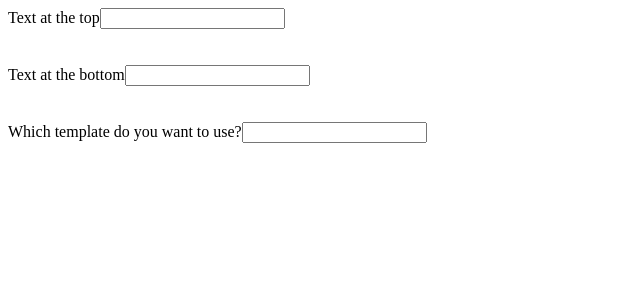
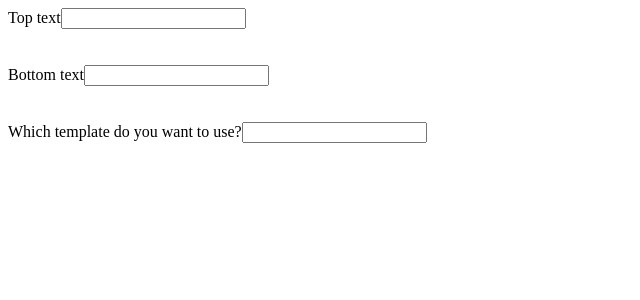
Before and after one commit to martfojt/react-meme-generator, a React app: page / in a window 1280 px wide. Shown: the top 300 px of the page, without its empty margins (0-640 px from the left). Built offline with nearby package versions, Linux system fonts and the light colour scheme.

Commit message:
Edit labels to match the assignment

```diff
--- a/src/App.js
+++ b/src/App.js
@@ -3,10 +3,10 @@ import InputField from './components.js';
 export default function App() {
   return (
     <div>
-      <InputField label="Text at the top" inputId="topInput" />
+      <InputField label="Top text" inputId="topInput" />
       <br />
       <br />
-      <InputField label="Text at the bottom" inputId="bottomInput" />
+      <InputField label="Bottom text" inputId="bottomInput" />
       <br />
       <br />
       <InputField
```
